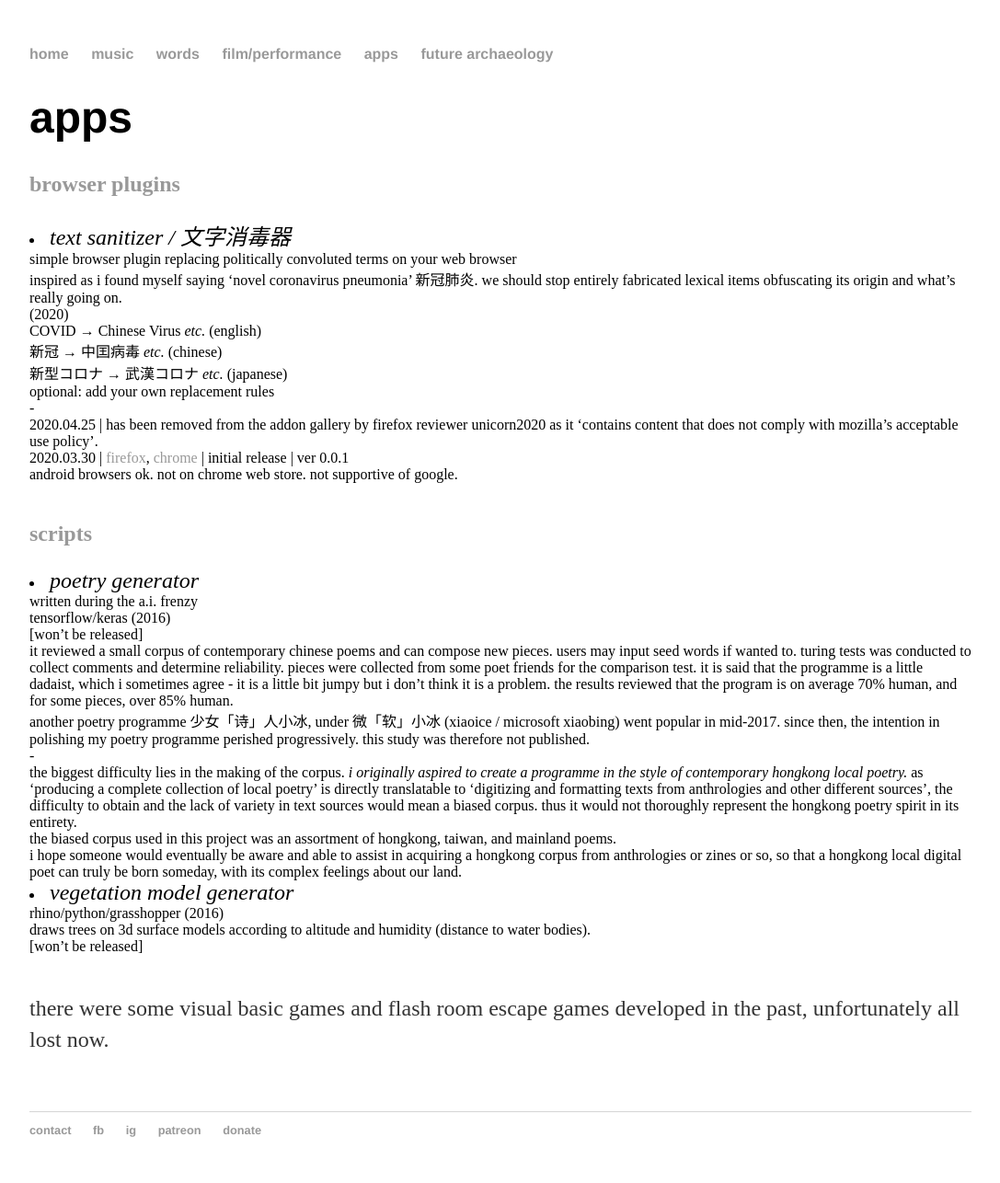
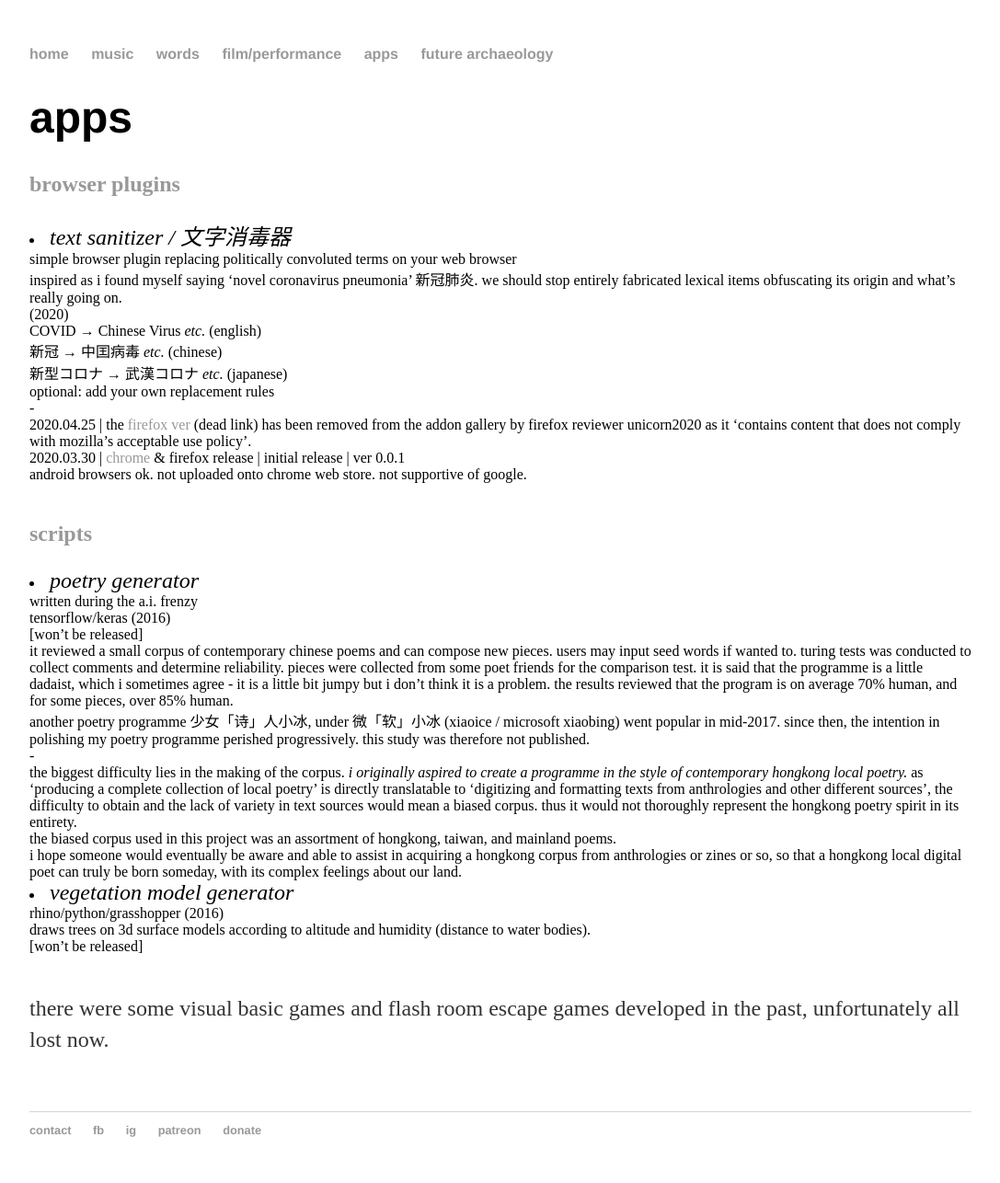
Before and after one commit to maksuihin/maksuihin.github.io, a Jekyll site: the page built from apps.html, in a window 1280 px wide. Shown: the whole page at 92% size, without its empty margins (96-1183 px from the left). Built offline with Jekyll 4.4.1, drawn with Linux system fonts in a browser that asks for light colours.

Commit message:
apps.html (firefox link dead; chrome ok)

```diff
--- a/apps.html
+++ b/apps.html
@@ -23,10 +23,9 @@ we should stop entirely fabricated lexical items obfuscating its origin and what
 </br>新型コロナ → 武漢コロナ <i>etc.</i> (japanese)
 </br>optional: add your own replacement rules
 	</br>-
-</br>2020.04.25 | has been removed from the addon gallery by firefox reviewer unicorn2020 as it ‘contains content that does not comply with mozilla’s acceptable use policy’.
-</br>2020.03.30 | <a href="https://addons.mozilla.org/addon/text-sanitizer/">firefox</a>,
-		<a href="/textsanitizer/text sanitizer.crx">chrome</a> | initial release | ver 0.0.1
-	</br>android browsers ok. not on chrome web store. not supportive of google.
+</br>2020.04.25 | the <a href="https://addons.mozilla.org/addon/text-sanitizer/">firefox ver</a> (dead link) has been removed from the addon gallery by firefox reviewer unicorn2020 as it ‘contains content that does not comply with mozilla’s acceptable use policy’.
+</br>2020.03.30 | <a href="/textsanitizer/text sanitizer.crx">chrome</a> & firefox release | initial release | ver 0.0.1
+	</br>android browsers ok. not uploaded onto chrome web store. not supportive of google.
 </li>
 			</ul>
 
```
